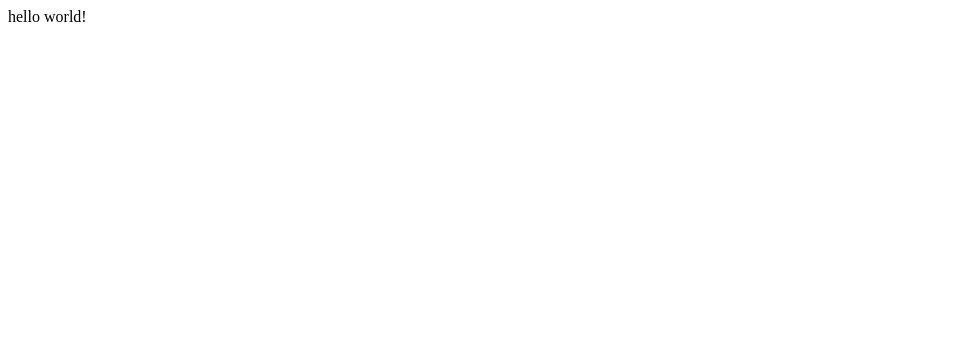
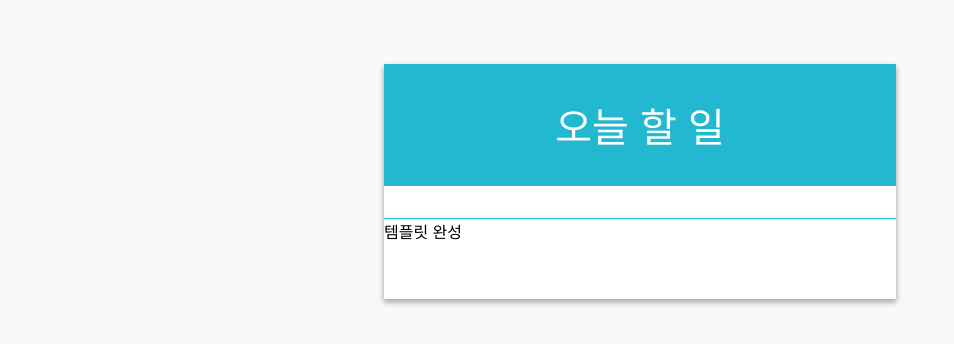
Before and after one commit to MaxKim-J/Max-React-Toy, a React (Create React App) app: page / in a window 1280 px wide. Shown: the top 344 px of the page, without its empty margins (0-954 px from the left). Built offline with nearby package versions, Linux system fonts and the light colour scheme.

Commit message:
TodoListTemplate 컴포넌트 작성 app레이아웃 구성하고 전체 css 적용

```diff
--- a/package.json
+++ b/package.json
@@ -8,7 +8,8 @@
     "@testing-library/user-event": "^7.1.2",
     "react": "^16.12.0",
     "react-dom": "^16.12.0",
-    "react-scripts": "3.3.0"
+    "react-scripts": "3.3.0",
+    "styled-components": "^4.4.1"
   },
   "scripts": {
     "start": "react-scripts start",
--- a/src/App.js
+++ b/src/App.js
@@ -1,11 +1,12 @@
-import React from 'react';
+import React, { Component } from 'react';
+import TodoListTemplate from './components/TodoListTemplate/TodoListTemplate'
 
-class App extends React.Component {
+class App extends Component {
   render() {
     return (
-      <div>
-        hello world!
-      </div>
+      <TodoListTemplate>
+        템플릿 완성
+      </TodoListTemplate>
     )
   }
 }
--- /dev/null
+++ b/src/components/TodoListTemplate/TodoListTemplate.css
@@ -0,0 +1,25 @@
+.todo-list-template {
+  background: white;
+  width: 512px;
+  box-shadow: 0 3px 6px rgba(0,0,0,0.16), 0 3px 6px rgba(0,0,0,0.23); /* 그림자 */
+  margin: 0 auto; /* 페이지 중앙 정렬 */
+  margin-top: 4rem;
+}
+
+.title {
+  padding: 2rem;
+  font-size: 2.5rem;
+  text-align: center;
+  font-weight: 100;
+  background: #22b8cf;;
+  color: white;
+}
+
+.form-wrapper {
+  padding: 1rem;
+  border-bottom: 1px solid #22b8cf;
+}
+
+.todos-wrapper {
+  min-height: 5rem;
+}
--- /dev/null
+++ b/src/components/TodoListTemplate/TodoListTemplate.js
@@ -0,0 +1,20 @@
+import React from 'react';
+import './TodoListTemplate.css';
+
+const TodoListTemplate = ({ form, children }) => {
+  return (
+    <div className="todo-list-template">
+      <div className="title">
+        오늘 할 일
+      </div>
+      <div className="form-wrapper">
+        {form}
+      </div>
+      <div className="todos-wrapper">
+        {children}
+      </div>
+    </div>
+  )
+}
+
+export default TodoListTemplate;
--- /dev/null
+++ b/src/index.css
@@ -0,0 +1,6 @@
+body {
+  margin: 0;
+  padding: 0;
+  font-family: sans-serif;
+  background: #f9f9f9;
+}
--- a/src/index.js
+++ b/src/index.js
@@ -1,6 +1,7 @@
 import React from 'react';
 import ReactDOM from 'react-dom';
 import App from './App';
+import './index.css'
 
 ReactDOM.render(<App />, document.getElementById('root'));
 
```
Also changed, not shown: 1 other file (tests, documents, lock files or other folders).
